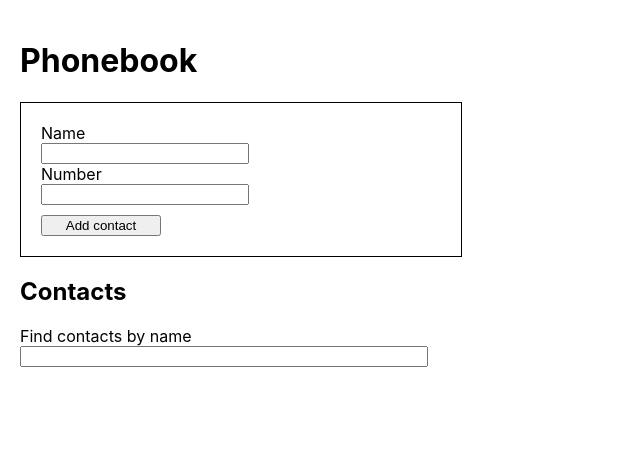
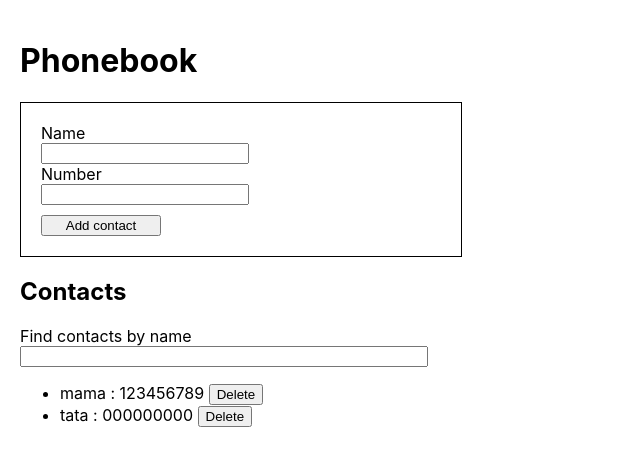
Before and after one commit to lukasikgrzegorz/goit-react-hw-06-phonebook, a React (Create React App) app: page / in a window 1280 px wide. Shown: the top 466 px of the page, without its empty margins (0-640 px from the left). Built offline with nearby package versions, Linux system fonts and the light colour scheme.

Commit message:
refactor delete contact form store

```diff
--- a/src/components/ContactForm/ContactForm.jsx
+++ b/src/components/ContactForm/ContactForm.jsx
@@ -1,6 +1,5 @@
 import React from 'react';
 import css from './ContactForm.module.css';
-import PropTypes from 'prop-types';
 import { useDispatch } from 'react-redux';
 import { addContact } from 'redux/contactsSlice';
 
@@ -39,8 +38,4 @@ const ContactForm = () => {
   );
 };
 
-ContactForm.propTypes = {
-  onSubmit: PropTypes.func.isRequired,
-};
-
 export default ContactForm;
--- a/src/components/ContactList/ContactList.jsx
+++ b/src/components/ContactList/ContactList.jsx
@@ -1,19 +1,24 @@
-import React from "react";
-import Contact from "./Contact/Contact";
-import PropTypes from "prop-types";
+import React from 'react';
+import Contact from './Contact/Contact';
+import PropTypes from 'prop-types';
+import { getContacts } from 'redux/selectors';
+import { useSelector } from 'react-redux';
+import { deleteContact } from 'redux/contactsSlice';
+import { useDispatch } from 'react-redux';
 
-const ContactList = (props) => {
-	const { contacts, filter, deleteFunction } = props;
+const ContactList = props => {
+  const contacts = useSelector(getContacts);
+  const dispatch = useDispatch();
+
+  const handleDelete = e => dispatch(deleteContact(e.target.id));
 
   return (
     <ul>
-			{contacts
-				.filter((contact) => contact.name.toLowerCase().includes(filter.toLowerCase()))
-				.map((contact) => {
+      {contacts.map(contact => {
         return (
           <Contact key={contact.id}>
-							{contact.name} : {contact.number}{" "}
-							<button id={contact.id} onClick={deleteFunction}>
+            {contact.name} : {contact.number}{' '}
+            <button id={contact.id} onClick={handleDelete}>
               Delete
             </button>
           </Contact>
--- a/src/redux/selectors.js
+++ b/src/redux/selectors.js
@@ -0,0 +1 @@
+export const getContacts = state => state.contacts;
```
Lines whose indentation alone changed are shown as unchanged.
